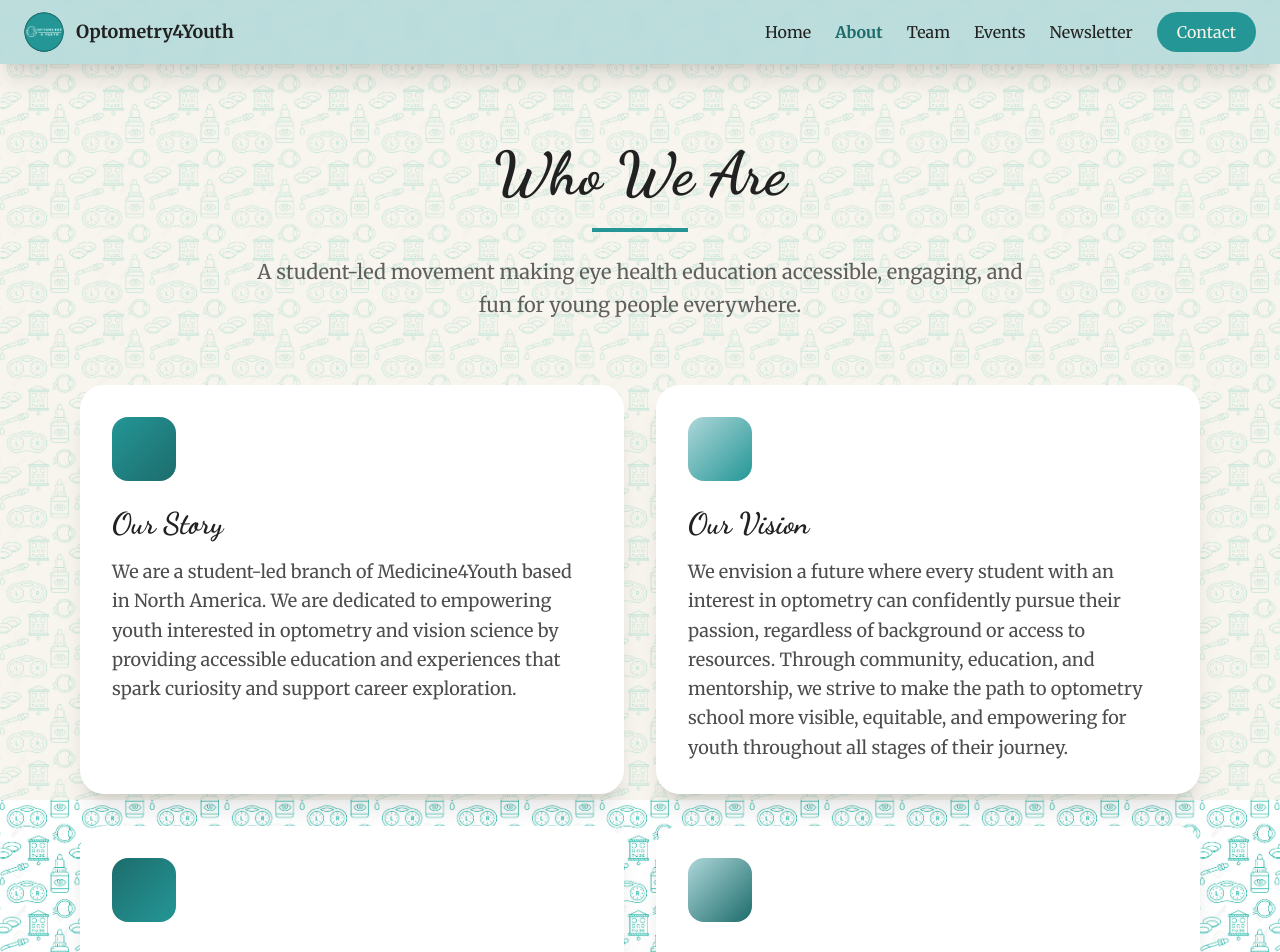
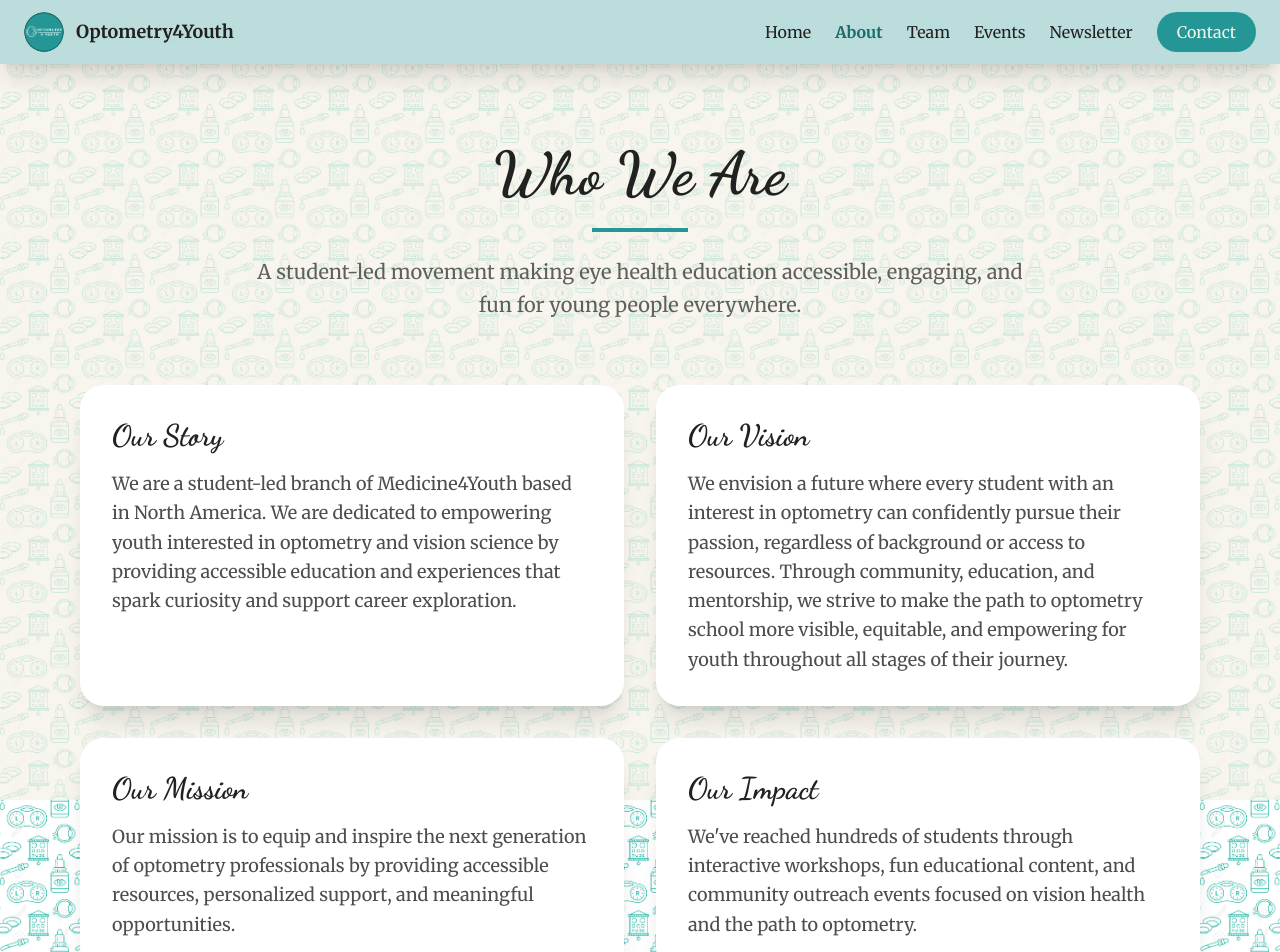
Before and after one commit to dhriti-desai/Optometry4Youth, a React (Vite) app: page /about in a window 1280 px wide. Shown: the top 952 px of the page. Built offline with nearby package versions, Linux system fonts and the light colour scheme; the HTML template or start-up script is replaced by a standard one.

Commit message:
Remove decorative squares from About page

```diff
--- a/src/pages/About.jsx
+++ b/src/pages/About.jsx
@@ -19,7 +19,6 @@ export default function About() {
         <div className="grid md:grid-cols-2 gap-8">
           {/* Our Story */}
           <div className="bg-white rounded-3xl p-8 shadow-xl hover:shadow-2xl transition-all animate-fade-in">
-            <div className="w-16 h-16 bg-gradient-to-br from-teal to-deep-teal rounded-2xl mb-6"></div>
             <h2 className="text-3xl font-bold text-dark-charcoal mb-4">Our Story</h2>
             <p className="text-dark-charcoal/80 text-lg leading-relaxed">
               We are a student-led branch of Medicine4Youth based in North America. We are dedicated to empowering youth interested in optometry and vision science by providing accessible education and experiences that spark curiosity and support career exploration.
@@ -28,7 +27,6 @@ export default function About() {
 
           {/* Our Vision */}
           <div className="bg-white rounded-3xl p-8 shadow-xl hover:shadow-2xl transition-all animate-fade-in">
-            <div className="w-16 h-16 bg-gradient-to-br from-light-teal to-teal rounded-2xl mb-6"></div>
             <h2 className="text-3xl font-bold text-dark-charcoal mb-4">Our Vision</h2>
             <p className="text-dark-charcoal/80 text-lg leading-relaxed">
               We envision a future where every student with an interest in optometry can confidently pursue their passion, regardless of background or access to resources. Through community, education, and mentorship, we strive to make the path to optometry school more visible, equitable, and empowering for youth throughout all stages of their journey.
@@ -37,7 +35,6 @@ export default function About() {
 
           {/* Our Mission */}
           <div className="bg-white rounded-3xl p-8 shadow-xl hover:shadow-2xl transition-all animate-fade-in">
-            <div className="w-16 h-16 bg-gradient-to-br from-deep-teal to-teal rounded-2xl mb-6"></div>
             <h2 className="text-3xl font-bold text-dark-charcoal mb-4">Our Mission</h2>
             <p className="text-dark-charcoal/80 text-lg leading-relaxed">
               Our mission is to equip and inspire the next generation of optometry professionals by providing accessible resources, personalized support, and meaningful opportunities.
@@ -46,7 +43,6 @@ export default function About() {
 
           {/* Our Impact */}
           <div className="bg-white rounded-3xl p-8 shadow-xl hover:shadow-2xl transition-all animate-fade-in">
-            <div className="w-16 h-16 bg-gradient-to-br from-light-teal to-deep-teal rounded-2xl mb-6"></div>
             <h2 className="text-3xl font-bold text-dark-charcoal mb-4">Our Impact</h2>
             <p className="text-dark-charcoal/80 text-lg leading-relaxed">
               We've reached hundreds of students through interactive workshops, fun educational content, and community outreach events focused on vision health and the path to optometry.
```
